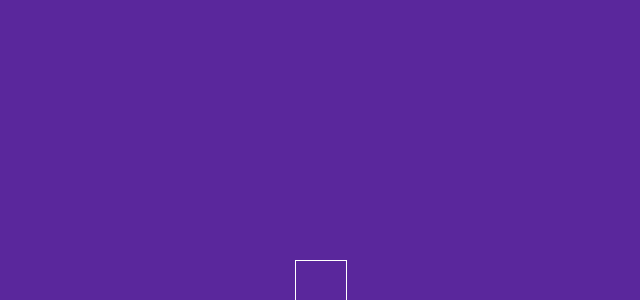
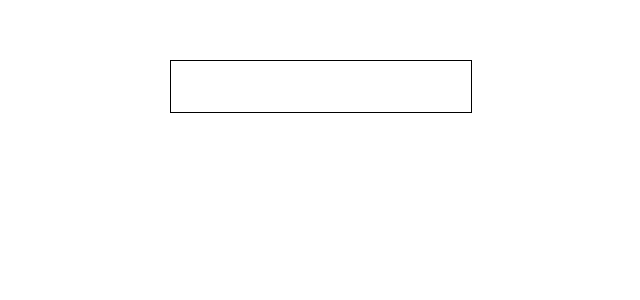
Before and after one commit to anamariasosam/-, a React (Create React App) app in the folder js/exercises/: page / in a window 1280 px wide. Shown: the part 114-414 px from the top of the page, without its empty margins (319-959 px from the left). Built offline with nearby package versions, Linux system fonts and the light colour scheme; the HTML template or start-up script is replaced by a standard one.

Commit message:
Add new styles

```diff
--- /dev/null
+++ b/js/exercises/src/styles/App.css
@@ -0,0 +1,40 @@
+@import url(https://fonts.googleapis.com/css?family=Roboto:300);
+
+body
+{
+  font-family: 'Roboto';
+
+  height: 100%;
+  margin: 0;
+  padding: 0;
+
+  color: #fff;
+  background: #06d1e1;
+}
+
+a
+{
+  text-decoration: none;
+
+  color: #fff;
+}
+
+.title
+{
+  font-size: 24px;
+  font-weight: 300;
+
+  margin-top: 20px;
+
+  text-align: center;
+}
+
+.title a
+{
+  text-decoration: none;
+}
+
+.title a:hover
+{
+  text-decoration: underline;
+}
--- a/js/exercises/src/styles/Form.css
+++ b/js/exercises/src/styles/Form.css
@@ -1,47 +1,37 @@
-@import url(http://fonts.googleapis.com/css?family=Roboto:300);
-body {
-  background: #5a279c;
-  color: #fff;
-}
 
-.inputbox {
+.inputbox
+{
+  position: absolute;
+  top: 25%;
+  left: 50%;
+
+  width: 300px;
   height: 50px;
-  width: 300px;
-  position: absolute;
-  top: 50%;
-  left: 50%;
+
   transform: translate(-50%, -50%);
 }
 
-.inputbox input {
-  width: 100%;
-  min-width: 0;
-  box-sizing: border-box;
+.inputbox input
+{
   font-size: 16px;
-  padding: 16.5px 0;
-  border: 0;
-  background: none;
-  width: 50px;
+  font-weight: lighter;
+
   position: absolute;
   top: 0;
   left: 50%;
+
+  box-sizing: border-box;
+  width: 100%;
+  min-width: 0;
+  padding: 16.5px 16.5px;
+  padding-right: 50px;
+
+  cursor: text;
   transform: translateX(-50%);
-  transition: width 0.4s ease-in-out, border-radius 0.4s ease-in-out, padding 0.2s;
-  transition-delay: 0s, 0.4s, 0s;
+
+  color: inherit;
+  border: 0;
+  outline: 0;
+  background: none;
   box-shadow: 0 0 0 1px currentColor;
-  color: inherit;
-  cursor: pointer;
-  padding: 16.5px 0;
-  padding-right: 50px;
-  font-weight: lighter;
-  font-family: 'Roboto';
 }
-
-.inputbox input:focus, .inputbox input:valid {
-  width: 100%;
-  transition-delay: 0.4s, 0s, 0.4s;
-  outline: 0;
-  border-radius: 0;
-  cursor: text;
-  padding-left: 16.5px;
-}
```
Also changed, not shown: js/exercises/src/styles/Home.css (added, +35 -0 lines).
